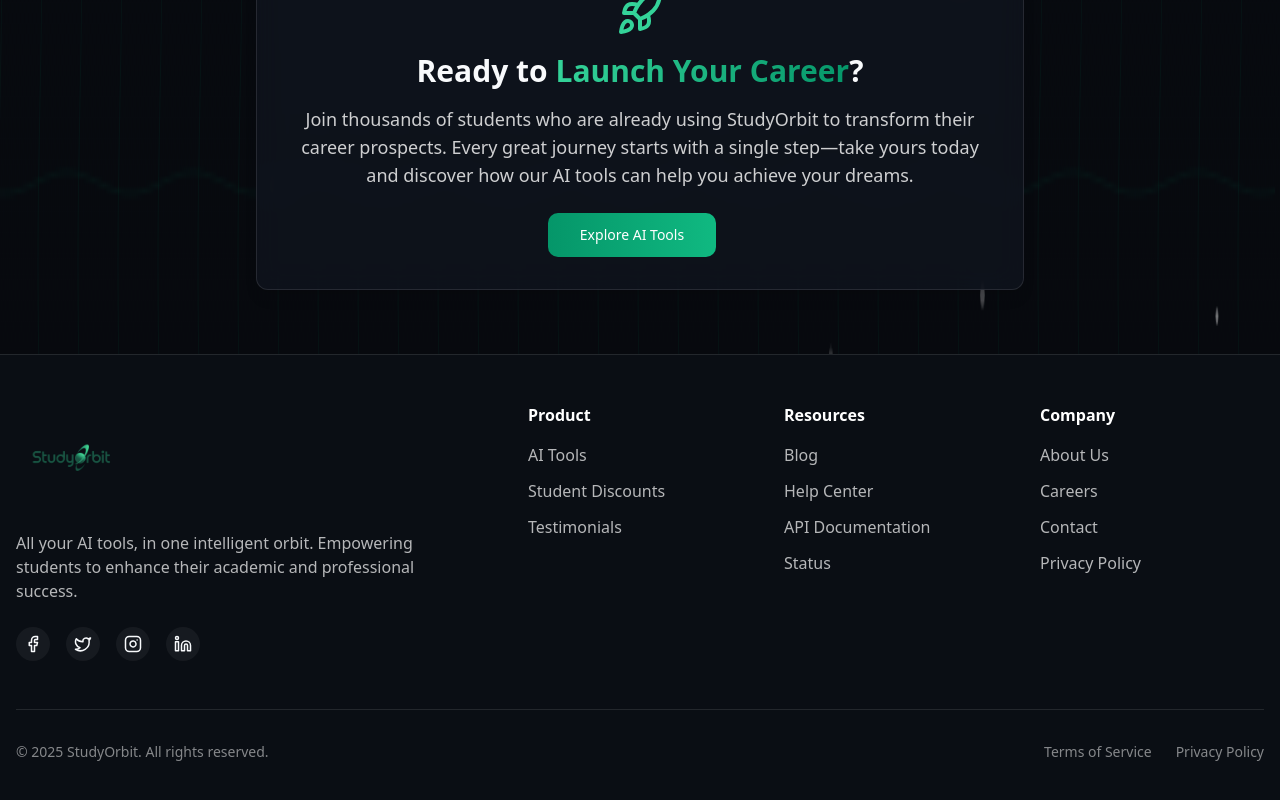
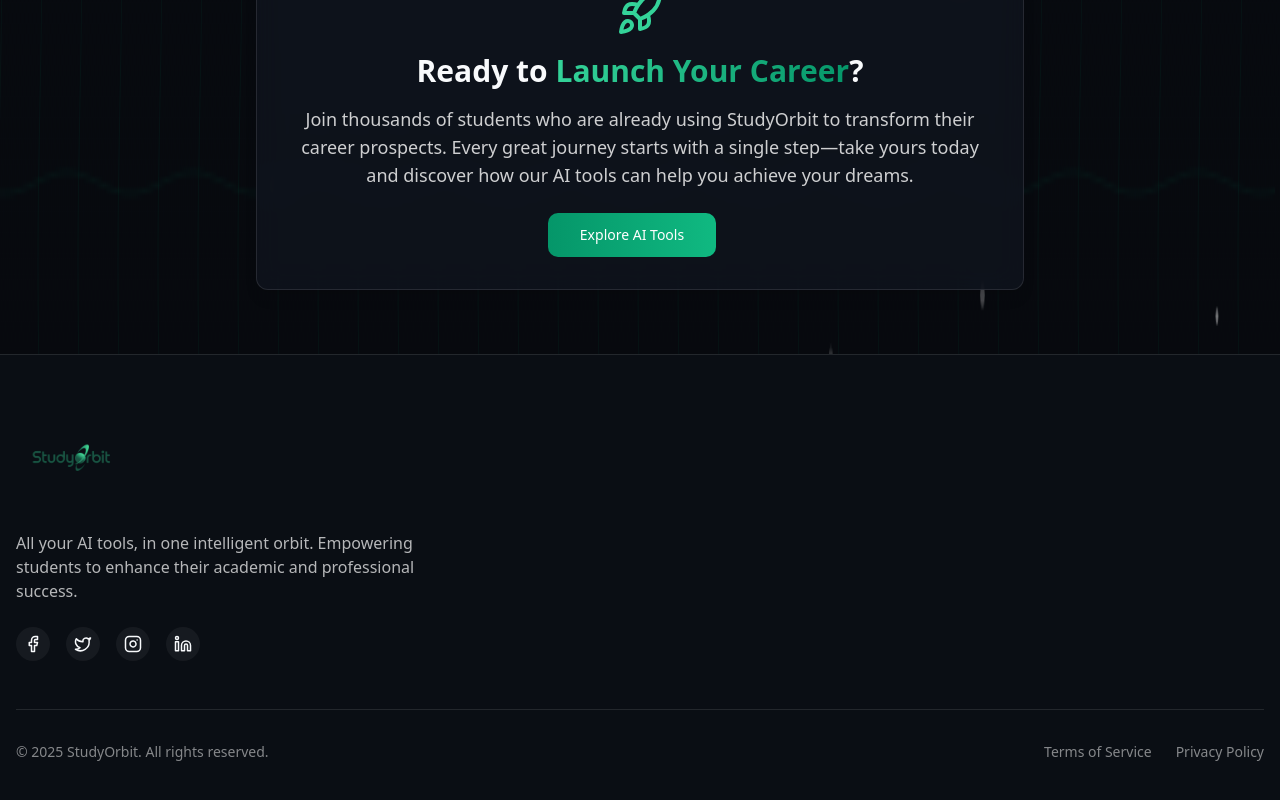
Before and after one commit to Bhargav200/studyflow-spark-10381-33397-23175, a React (Vite) app: page /about in a window 1280 px wide. Shown: the part 3372-4172 px from the top of the page. Built offline with nearby package versions, Linux system fonts and the light colour scheme; no server answers.

Commit message:
Visual edit in Lovable
Edited UI in Lovable

```diff
--- a/src/components/Footer.tsx
+++ b/src/components/Footer.tsx
@@ -69,11 +69,7 @@ const Footer = () => {
         <div className="grid grid-cols-1 md:grid-cols-5 gap-8 mb-12">
           <div className="md:col-span-2">
             <Link to="/" className="flex items-center space-x-2 mb-4">
-              <img
-                src={logo}
-                alt="StudyOrbit Logo"
-                className="h-20 w-auto md:h-28 object-contain transition-all duration-300 hover:scale-105"
-              />
+              <img src={logo} alt="StudyOrbit Logo" className="h-20 w-auto md:h-28 object-contain transition-all duration-300 hover:scale-105" />
             </Link>
             <p className="text-white/70 mb-6 max-w-md">
               All your AI tools, in one intelligent orbit. Empowering students to enhance their academic and professional success.
@@ -85,16 +81,7 @@ const Footer = () => {
             </div>
           </div>
 
-          {footerLinks.map((column, idx) => <div key={idx}>
-              <h3 className="font-semibold text-white mb-4">{column.title}</h3>
-              <ul className="space-y-3">
-                {column.links.map((link, linkIdx) => <li key={linkIdx}>
-                    <Link to={link.href} className="text-white/70 hover:text-white transition-colors duration-200">
-                      {link.label}
-                    </Link>
-                  </li>)}
-              </ul>
-            </div>)}
+          {footerLinks.map((column, idx) => {})}
         </div>
 
         <div className="pt-8 border-t border-white/10 flex flex-col md:flex-row justify-between items-center">
```
